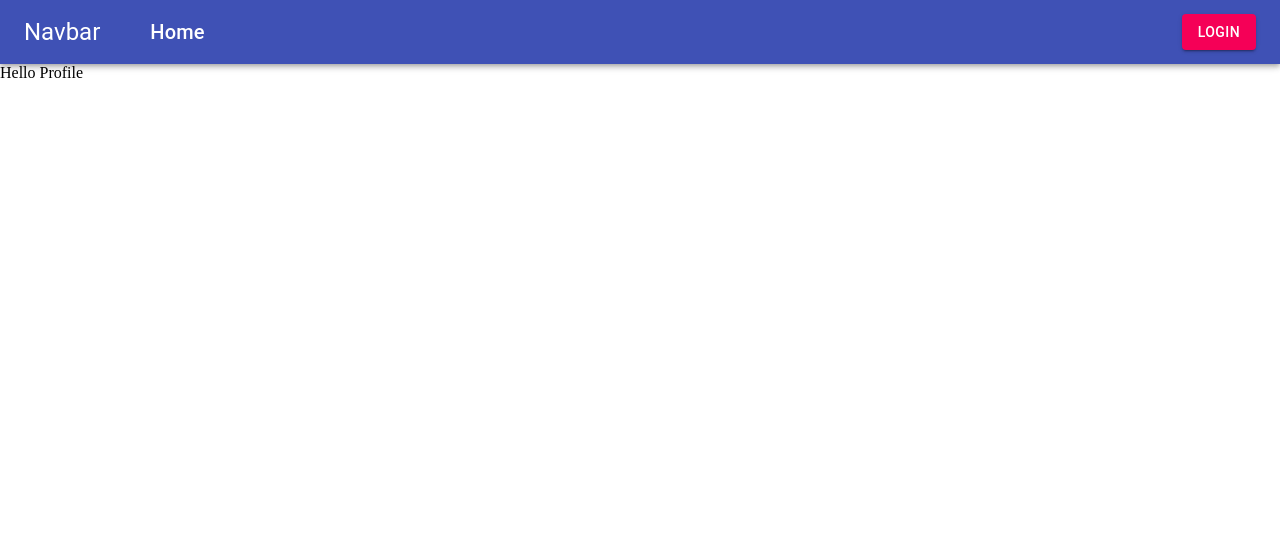
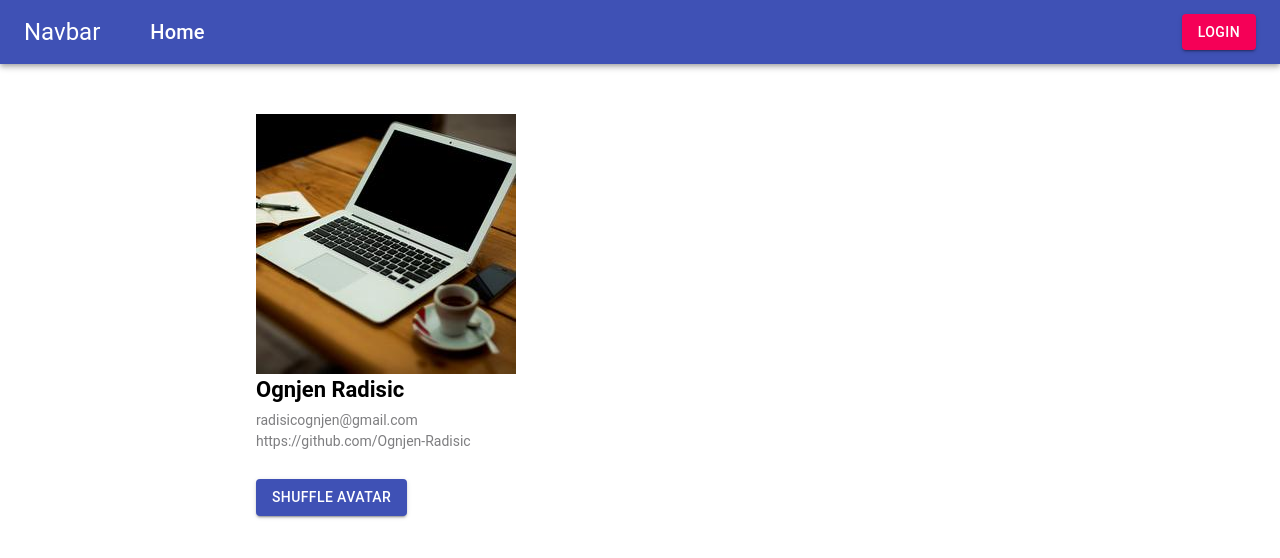
Before and after one commit to Ognjen-Radisic/LiveCrypto-WebSocket-React-Redux, a React (Create React App) app: page /profile in a window 1280 px wide. Shown: the top 558 px of the page. Built offline with nearby package versions, Linux system fonts and the light colour scheme.

Commit message:
profile_page

```diff
--- a/src/components/ProfileInfo.js
+++ b/src/components/ProfileInfo.js
@@ -0,0 +1,44 @@
+import { Button } from "@material-ui/core";
+import React, { useState } from "react";
+import defaultImg from "../assets/laptop.jpg";
+
+const url = "https://picsum.photos/260/260";
+
+const ProfileInfo = () => {
+	const [avatarImg, setAvatarImg] = useState(defaultImg);
+
+	const fetchNewAvatar = async () => {
+		try {
+			const response = await fetch(url);
+			const newImage = response.url;
+			setAvatarImg(newImage);
+		} catch (error) {
+			console.log(error);
+		}
+	};
+
+	return (
+		<div className="profile-page">
+			<img src={avatarImg} alt="avatar_img" className="profile-page__avatar" />
+			<h4 className="profile-page__name">Ognjen Radisic</h4>
+			<p className="profile-page__email">radisicognjen@gmail.com</p>
+			<p
+				className="profile-page__link"
+				onClick={() =>
+					window.open("https://github.com/Ognjen-Radisic", "_blank")
+				}>
+				https://github.com/Ognjen-Radisic
+			</p>
+			<div className="profile-page__btn-container">
+				<Button
+					variant="contained"
+					color="primary"
+					onClick={() => fetchNewAvatar()}>
+					Shuffle&nbsp;avatar
+				</Button>
+			</div>
+		</div>
+	);
+};
+
+export default ProfileInfo;
--- a/src/pages/Profile.js
+++ b/src/pages/Profile.js
@@ -1,7 +1,12 @@
 import React from "react";
+import ProfileInfo from "../components/ProfileInfo";
 
 const Profile = () => {
-	return <div>Hello Profile</div>;
+	return (
+		<>
+			<ProfileInfo />
+		</>
+	);
 };
 
 export default Profile;
--- /dev/null
+++ b/src/styles/abstracts/_variables.scss
@@ -0,0 +1,14 @@
+//colors
+$grey: #7e7e80;
+
+//fontSizes
+$fontSS: 12px;
+$fontS: 14px;
+$fontMS: 16px;
+$fontM: 18px;
+$fontML: 20px;
+$fontL: 22px;
+$fontLL: 26px;
+$fontXL: 30px;
+$fontXXL: 38px;
+$fontXXXL: 44px;
--- a/src/styles/base/_base.scss
+++ b/src/styles/base/_base.scss
@@ -2,4 +2,5 @@
 	margin: 0;
 	padding: 0;
 	box-sizing: border-box;
+	font-family: "Roboto", "Helvetica", "Arial", sans-serif;
 }
--- /dev/null
+++ b/src/styles/base/_typography.scss
@@ -0,0 +1,29 @@
+ul {
+	list-style-type: none;
+}
+a {
+	text-decoration: none;
+}
+img {
+	width: 100%;
+	display: block;
+}
+p {
+	font-size: $fontS;
+}
+
+h2 {
+	font-size: $fontXXL;
+}
+h3 {
+	font-size: $fontXL;
+}
+h4 {
+	font-size: $fontL;
+}
+h5 {
+	font-size: $fontM;
+}
+h6 {
+	font-size: $fontMS;
+}
--- /dev/null
+++ b/src/styles/components/_profile-page.scss
@@ -0,0 +1,30 @@
+.profile-page {
+	display: flex;
+	flex-direction: column;
+	margin-top: 50px;
+	margin-left: 20%;
+
+	&__avatar {
+		width: 260px;
+		height: 260px;
+		margin-bottom: 3px;
+	}
+
+	&__name {
+		margin-bottom: 10px;
+	}
+
+	&__email {
+		color: $grey;
+		margin-bottom: 5px;
+	}
+
+	&__link {
+		color: $grey;
+		margin-bottom: 30px;
+		cursor: pointer;
+	}
+	&__btn-container {
+		width: 100px;
+	}
+}
--- a/src/styles/main.scss
+++ b/src/styles/main.scss
@@ -1,2 +1,9 @@
+//abstracts
+@import "abstracts/variables";
+
 //base styling
 @import "base/base";
+@import "base/typography";
+
+//components
+@import "components/profile-page";
```
Also changed, not shown: src/assets/laptop.jpg (added).
